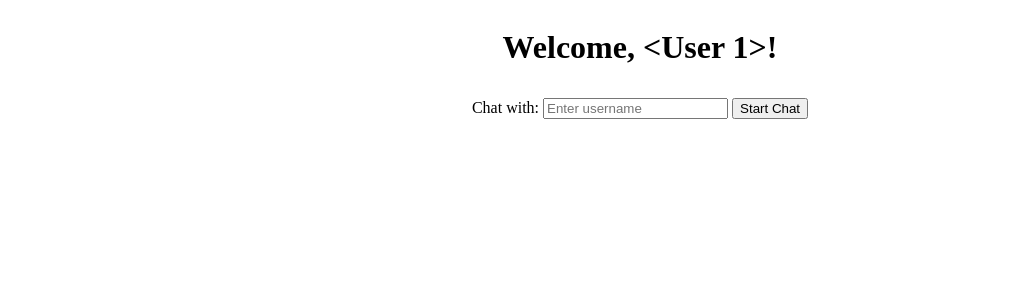
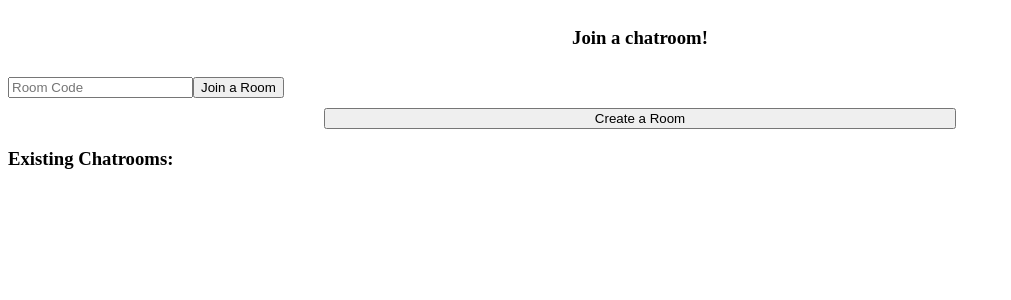
Before and after one commit to Ctc8/FlappyChat, a Flask app: template templates/home.html in a window 1280 px wide. Shown: the top 300 px of the page, without its empty margins (0-1011 px from the left). Run offline with Flask 3, Linux system fonts and the light colour scheme; the template is opened without the code that fills it: values that come from a table or form of the project are taken from there, others are empty.

Commit message:
Update home.html

```diff
--- a/templates/home.html
+++ b/templates/home.html
@@ -1,16 +1,25 @@
-{% extends 'base.html' %}
-{% block content %}
+{% extends 'base.html' %} {% block head %}
+<link rel="stylesheet" href="{{ url_for('static', filename='style.css') }}" />
+{% endblock %} {% block content %}
 <form method="post" class="buttons">
-    <h1>Welcome, {{ user }}!</h1>
-    <div class="chat">
-        <label>Chat with:</label>
-        <input type="text" placeholder="Enter username" name="username"/>
-        <button type="submit" name="chat">Start Chat</button>
+	<h3>Join a chatroom!</h3>
+	<div class="join">
+		<input type="text" placeholder="Room Code" name="code" value="{{code}}" />
+		<button type="submit" name="join">Join a Room</button>
 	</div>
+	<button type="submit" name="create" class="create-btn">Create a Room</button>
 	{% if error %}
 	<ul>
 		<li>{{error}}</li>
 	</ul>
 	{% endif %}
 </form>
+
+<h3>Existing Chatrooms:</h3>
+<ul>
+	{% for room in rooms %}
+	<li>{{ room }}</li>
+	{% endfor %}
+</ul>
+
 {% endblock %}
```
Lines whose indentation alone changed are shown as unchanged.
